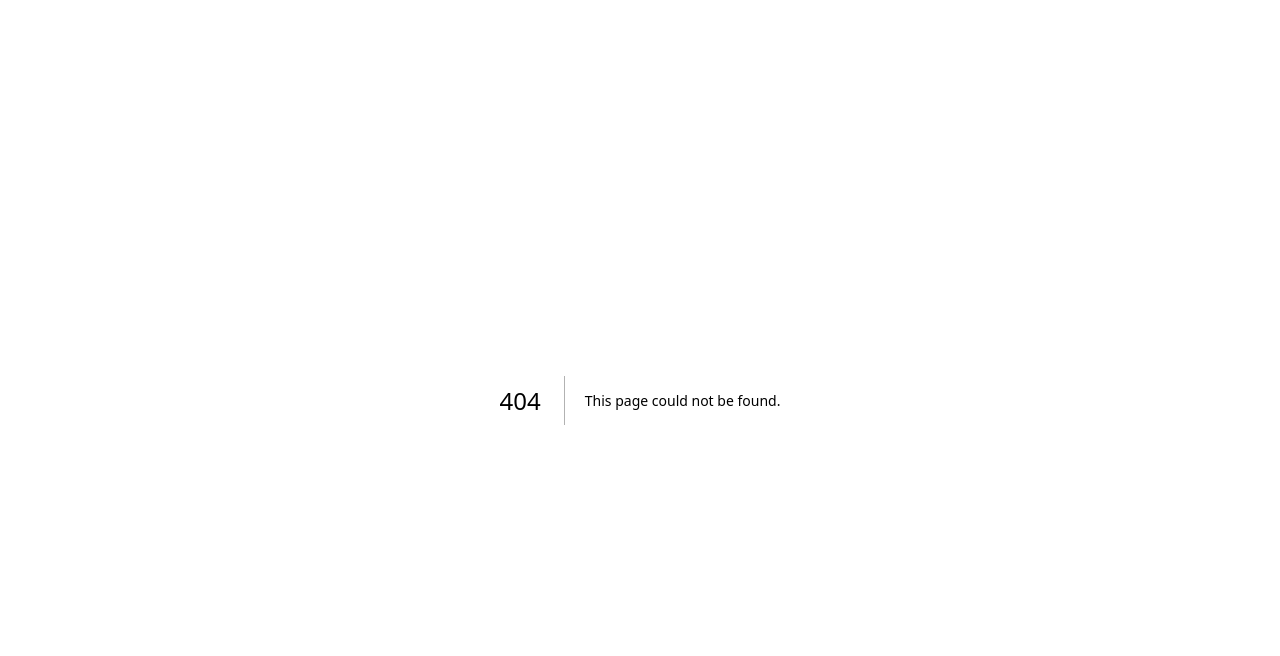
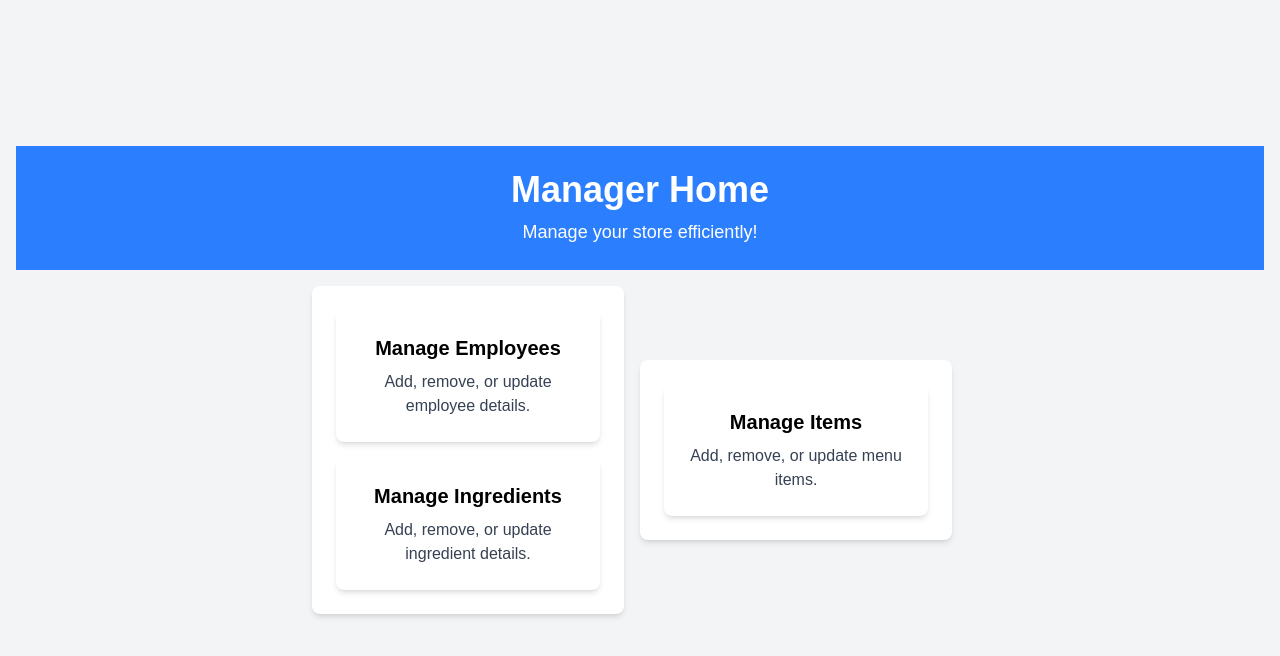
Before and after one commit to Arkaeyuh/bobapp, a Next.js app: page /managerHome in a window 1280 px wide. Before the commit this address had no page. Shown: the top 656 px of the page. Built offline with nearby package versions, Linux system fonts and the light colour scheme.

Commit message:
create manager page

```diff
--- a/app/home/page.tsx
+++ b/app/home/page.tsx
@@ -4,7 +4,9 @@ import React from "react";
 import Image from "next/image";
 import Link from "next/link";
 
+
 export default function HomePage() {
+
   return (
     <div className="flex flex-col items-center justify-center min-h-screen bg-gray-100">
       <header className="w-full bg-blue-500 text-white py-6">
@@ -15,6 +17,10 @@ export default function HomePage() {
       <main className="flex flex-col items-center mt-10 px-4">
         <h2 className="text-2xl font-semibold mb-4 text-black">Our Specialties</h2>
         <div className="text-center mb-8 text-gray-700">
+          {/* This button will send you to the manager page, but rn we don't have that */}
+          <Link href="/managerHome">
+            <p className="text-blue-500 hover:underline">Manager Page</p>
+          </Link>
           {/* This button will send you to the order summary */}
           <Link href="/orderSummary">
             <p className="text-blue-500 hover:underline">Go to Checkout</p>
--- /dev/null
+++ b/app/managerHome/page.tsx
@@ -0,0 +1,43 @@
+"use client";
+
+import React from "react";
+import Image from "next/image";
+import Link from "next/link";
+
+export default function managerHome() {
+  return (
+    <div className="flex flex-col items-center justify-center min-h-screen bg-gray-100 p-4">
+      {/* Header Selection */}
+      <header className="w-full bg-blue-500 text-white py-6 mb-4">
+        <h1 className="text-4xl font-bold text-center">Manager Home</h1>
+        <p className="text-center mt-2 text-lg">Manage your store efficiently!</p>
+      </header>
+
+      {/* Selection Section */}
+      <div className="flex flex-row w-full items-center justify-center mb-10">
+        <div className="flex flex-col w-1/4 bg-white rounded-lg shadow-md p-6">
+          <Link href="/manageEmp">
+            <div className="cursor-pointer bg-white p-6 rounded-lg shadow-md text-center transform transition-transform duration-300 hover:scale-105">
+              <h3 className="text-xl font-bold mb-2 text-black">Manage Employees</h3>
+              <p className="text-gray-700">Add, remove, or update employee details.</p>
+            </div>
+          </Link>
+          <Link href="/manageIngre">
+            <div className="cursor-pointer bg-white p-6 rounded-lg shadow-md text-center transform transition-transform duration-300 hover:scale-105 mt-4">
+              <h3 className="text-xl font-bold mb-2 text-black">Manage Ingredients</h3>
+              <p className="text-gray-700">Add, remove, or update ingredient details.</p>
+            </div>
+          </Link>
+        </div>
+        <div className="w-1/4 bg-white rounded-lg shadow-md p-6 mx-4">
+          <Link href="/manageItem">
+            <div className="cursor-pointer bg-white p-6 rounded-lg shadow-md text-center transform transition-transform duration-300 hover:scale-105">
+              <h3 className="text-xl font-bold mb-2 text-black">Manage Items</h3>
+              <p className="text-gray-700">Add, remove, or update menu items.</p>
+            </div>
+          </Link>
+        </div>
+      </div>
+    </div>
+  );
+}
```
